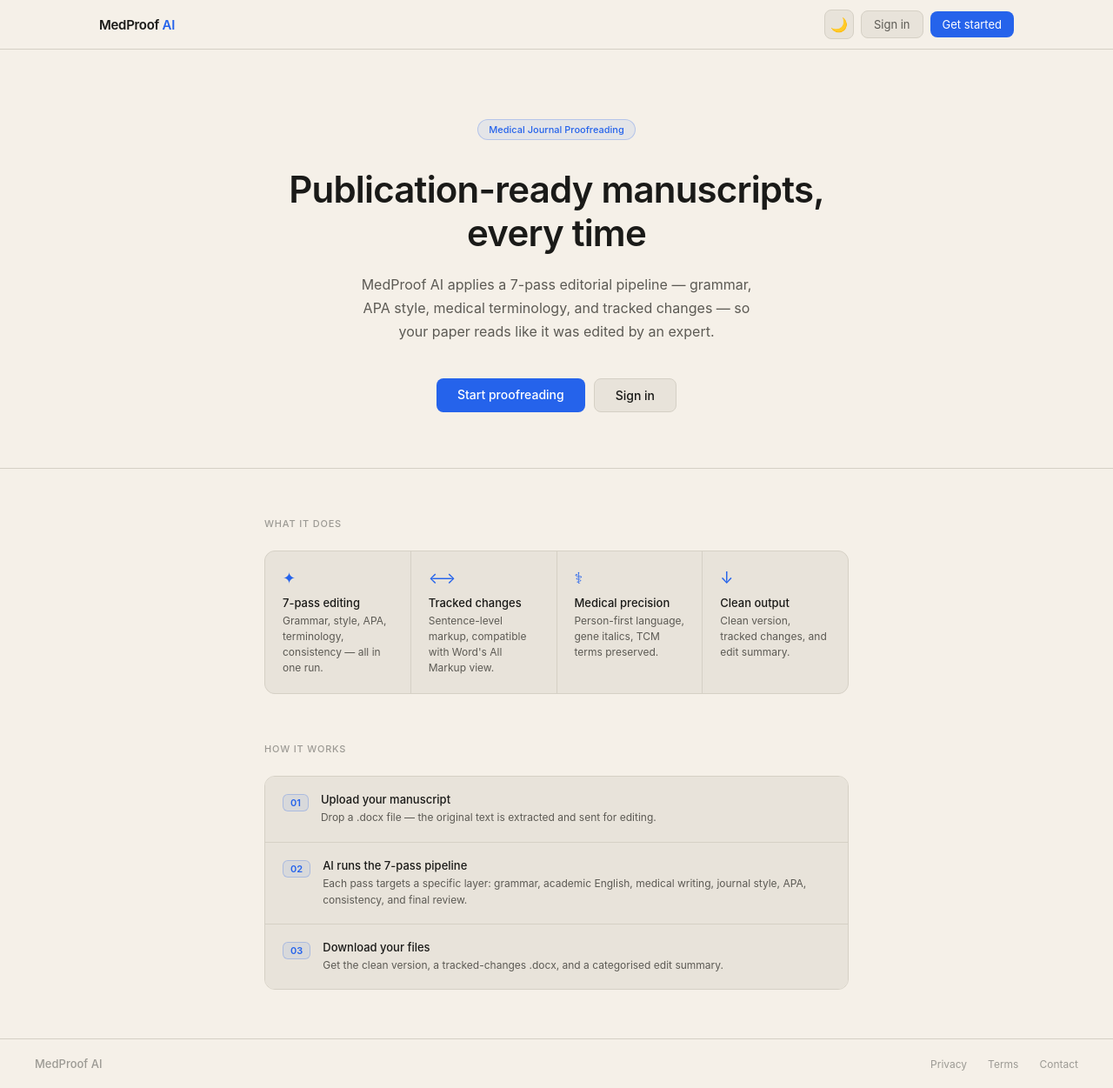
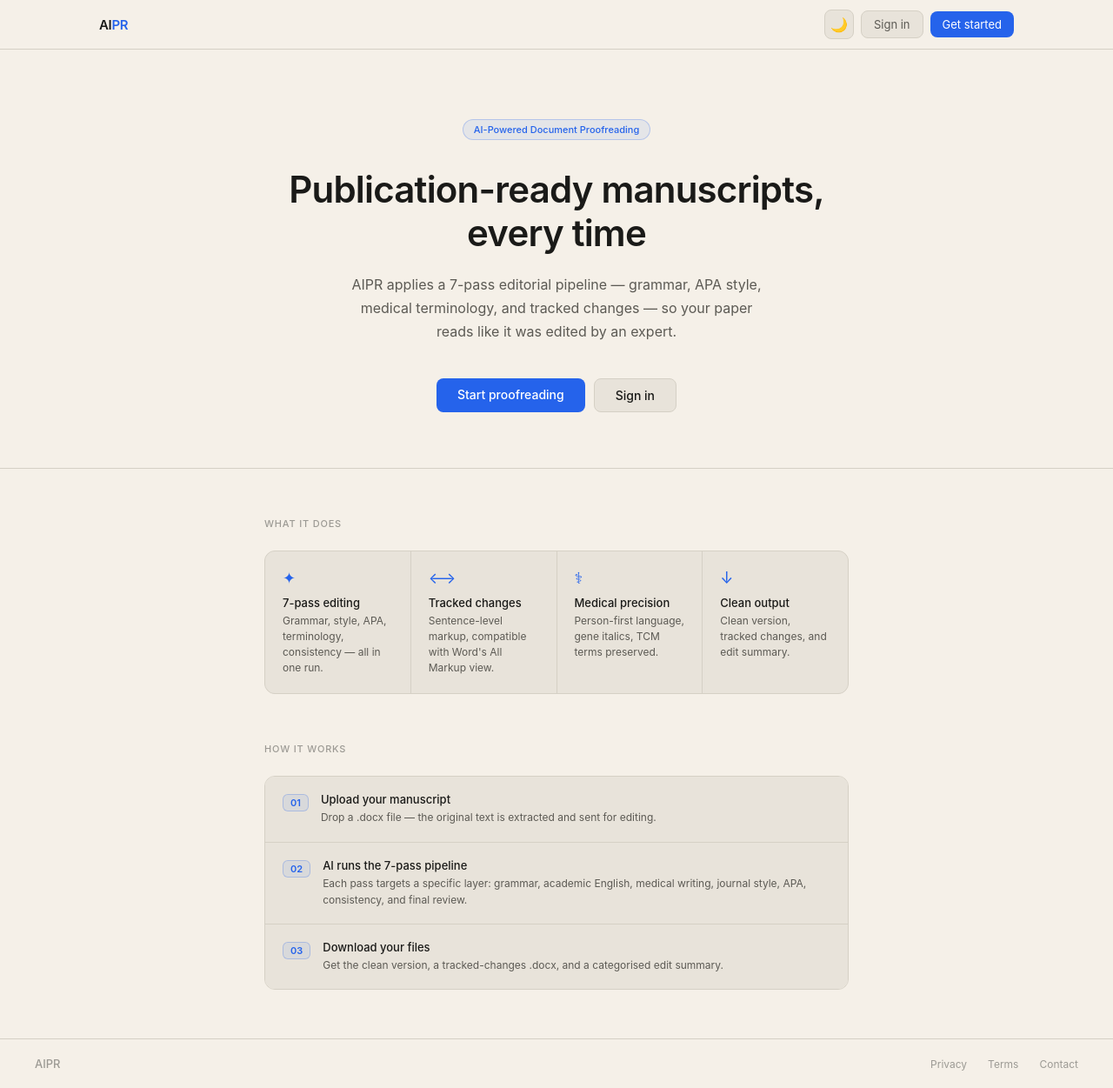
Before and after one commit to paraschauhanofficial-creator/proof-reading-tool, a Next.js app: page / in a window 1280 px wide. Shown: the whole page at 87% size. Built offline with nearby package versions, Linux system fonts and the light colour scheme; no server answers.

Commit message:
feat: rebrand MedProof AI to AIPR

```diff
--- a/src/app/dashboard/page.tsx
+++ b/src/app/dashboard/page.tsx
@@ -89,7 +89,7 @@ const filePath = `${user.id}/${Date.now()}_${sanitizedName || "manuscript.docx"}
     <div className="min-h-screen bg-gray-950">
       {/* Header */}
       <header className="border-b border-gray-800 px-6 py-4 flex justify-between items-center">
-        <h1 className="text-xl font-bold text-white">MedProof AI</h1>
+        <h1 className="text-xl font-bold text-white">AIPR</h1>
         <div className="flex items-center gap-4">
           <span className="text-gray-400 text-sm">{user?.email}</span>
           <button
--- a/src/app/layout.tsx
+++ b/src/app/layout.tsx
@@ -2,7 +2,7 @@ import type { Metadata } from "next";
 import "./globals.css";
 
 export const metadata: Metadata = {
-  title: "MedProof AI — Medical Journal Proofreading",
+  title: "AIPR — AI-Powered Document Proofreading",
   description: "Publication-ready manuscripts with 7-pass AI proofreading",
 };
 
--- a/src/app/manuscript/[id]/page.tsx
+++ b/src/app/manuscript/[id]/page.tsx
@@ -116,7 +116,7 @@ export default function ManuscriptPage() {
     <div className="min-h-screen bg-gray-950">
       {/* Header */}
       <header className="border-b border-gray-800 px-6 py-4 flex justify-between items-center">
-        <h1 className="text-xl font-bold text-white">MedProof AI</h1>
+        <h1 className="text-xl font-bold text-white">AIPR</h1>
         <button
           onClick={() => router.push("/dashboard")}
           className="text-sm text-gray-400 hover:text-white transition-colors"
--- a/src/app/page.tsx
+++ b/src/app/page.tsx
@@ -15,7 +15,7 @@ export default function HomePage() {
           borderRadius: "20px", border: "1px solid var(--accent-border)",
           marginBottom: "2rem",
         }}>
-          Medical Journal Proofreading
+          AI-Powered Document Proofreading
         </div>
 
         <h1 style={{
@@ -30,7 +30,7 @@ export default function HomePage() {
           fontSize: "16px", color: "var(--text-secondary)",
           lineHeight: 1.7, maxWidth: "480px", margin: "0 auto 2.5rem",
         }}>
-          MedProof AI applies a 7-pass editorial pipeline — grammar, APA style,
+          AIPR applies a 7-pass editorial pipeline — grammar, APA style,
           medical terminology, and tracked changes — so your paper reads like it
           was edited by an expert.
         </p>
@@ -118,7 +118,7 @@ export default function HomePage() {
         display: "flex", justifyContent: "space-between", alignItems: "center",
         flexWrap: "wrap", gap: "12px",
       }}>
-        <div style={{ fontSize: "13px", fontWeight: 500, color: "var(--text-muted)" }}>MedProof AI</div>
+        <div style={{ fontSize: "13px", fontWeight: 500, color: "var(--text-muted)" }}>AIPR</div>
         <div style={{ display: "flex", gap: "24px" }}>
           {["Privacy", "Terms", "Contact"].map((l) => (
             <a key={l} href="#" style={{ fontSize: "12px", color: "var(--text-muted)", textDecoration: "none" }}>{l}</a>
--- a/src/components/Navbar.tsx
+++ b/src/components/Navbar.tsx
@@ -59,7 +59,7 @@ export default function Navbar({ showAuth = true }: { showAuth?: boolean }) {
         {/* Logo */}
         <Link href="/" style={{ textDecoration: "none" }}>
           <span style={{ fontSize: "15px", fontWeight: 600, color: "var(--text-primary)", letterSpacing: "-0.3px" }}>
-            MedProof <span style={{ color: "var(--accent)" }}>AI</span>
+            AI<span style={{ color: "var(--accent)" }}>PR</span>
           </span>
         </Link>
 
```
